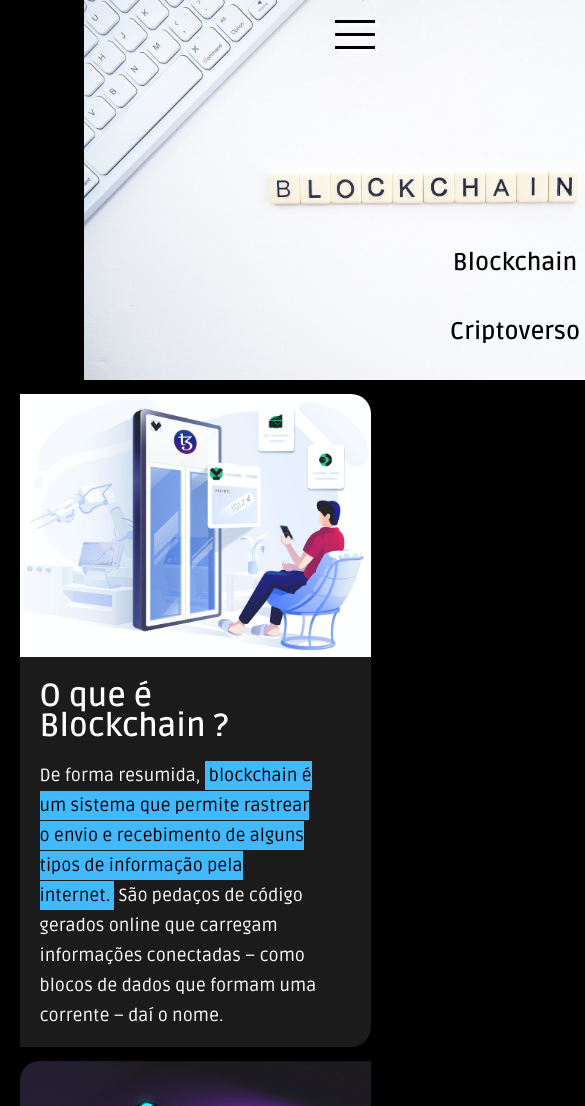
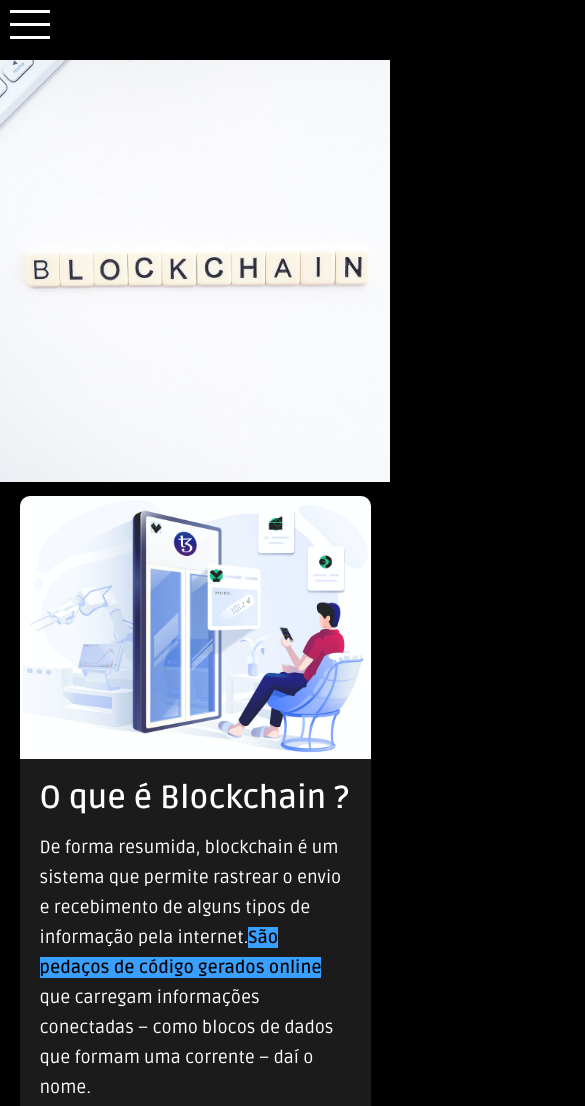
Before and after one commit to ImNotMenduina/Blockchain-WebDesign, a plain HTML site: page index.html in a window 390 px wide. Shown: the top 1106 px of the page, 585 px wide, since content can reach past the window. Drawn offline with Linux system fonts and the light colour scheme; a web font is replaced by a local one.

Commit message:
Design Update

```diff
--- a/index.html
+++ b/index.html
@@ -12,8 +12,13 @@
 
     <section id="m">
         <div id="wrapper_menu">
-            <div class="side_bar">
+            <div id="side_bar">
                 <nav>
+                    <div id="hamburguer_menu">
+                        <div class="linhas" id="linha1"></div>
+                        <div class="linhas" id="linha2"></div>
+                        <div class="linhas" id="linha3"></div>
+                    </div>
                     <ul>
                         <a href="#"><li class="list_item"><p>Blockchain</p></li></a>
                         <a href="#"><li class="list_item"><p>Criptoverso</p></li></a>
@@ -21,11 +26,8 @@
                         <a href="#"><li class="list_item"><p>Contato</p></li></a>
                     </ul>
 
-                    <div id="hamburguer_menu">
-                        <div class="linhas" id="linha1"></div>
-                        <div class="linhas" id="linha2"></div>
-                        <div class="linhas" id="linha3"></div>
-                    </div>
+
+
                 </nav>
             </div>
         </div>
@@ -45,7 +47,7 @@
 
                 <div id="ask2">
                     <h1 style="margin-bottom:20px;font-size:32px;">O que é Blockchain ?</h1>
-                    <p>De forma resumida, <mark style="background-color:rgb(64, 185, 255);padding:4px">blockchain é um sistema que permite rastrear o envio e recebimento de alguns tipos de informação pela internet.</mark> São pedaços de código gerados online que carregam informações conectadas – como blocos de dados que formam uma corrente – daí o nome. </p>
+                    <p>De forma resumida, blockchain é um sistema que permite rastrear o envio e recebimento de alguns tipos de informação pela internet.<mark style="background-color: rgb(58, 160, 255);"><strong>São pedaços de código gerados online</strong></mark> que carregam informações conectadas – como blocos de dados que formam uma corrente – daí o nome. </p>
                 </div>
                 </div>
         </section>
@@ -59,7 +61,7 @@
 
                 <div id="ask_ctt2">
                     <h1 style="margin-bottom:20px;font-size:32px;">Blockchain é a mesma coisa que bitcoin? </h1>
-                    <p>Não. Blockchain é a tecnologia que possibilitou a criação da bitcoin e de outras criptomoedas, como Ether e Litecoin, mas ela pode ser usada para diversas outras aplicações.</p>
+                    <p>Não. <mark style="background-color: rgb(58, 160, 255);"><strong>Blockchain é a tecnologia que possibilitou a criação da bitcoin e de outras criptomoedas</strong></mark>, como Ether e Litecoin, mas ela pode ser usada para diversas outras aplicações.</p>
                 </div>
 
 
--- a/script.js
+++ b/script.js
@@ -1,9 +1,14 @@
 document.getElementById("hamburguer_menu").onclick = function(){
-    document.getElementById("wrapper_menu").classList.toggle("openMenu") ;
+    document.getElementById("side_bar").classList.toggle("openMenu") ;
     document.getElementById("linha1").classList.toggle("openMenu");
     document.getElementById("linha2").classList.toggle("openMenu");
     document.getElementById("linha3").classList.toggle("openMenu");
-    document.getElementById("mainImg").classList.toggle("openMenu");
+    document.getElementById("side_bar").classList.toggle("resizedMobileMenu");
+    document.getElementById("linha1").classList.toggle("resizedMobileMenu");
+    document.getElementById("linha2").classList.toggle("resizedMobileMenu");
+    document.getElementById("linha3").classList.toggle("resizedMobileMenu");
+
+
 }
 
 var aboutUs_object = {
--- a/style.css
+++ b/style.css
@@ -40,12 +40,13 @@ body{
 #m{
     position:absolute;
 }
-#wrapper_menu{
+#side_bar{
     z-index: 100;
     position:fixed;
     width:400px;
     height:100vh;
     right:-325px;
+
 
     /* background-color: black; */
     border-bottom-left-radius: 20px;
@@ -57,28 +58,24 @@ body{
     -webkit-transition:right 1s ease-in-out, background-color 1s ease-in-out, box-shadow 1s ease-in-out;
 }
 
-#wrapper_menu.openMenu{
+#side_bar.openMenu{
     right:0;
-    background-color: #fff;
+
 }
 
 .list_item{
     list-style: none;
-
     padding:20px;
 
 }
-.side_bar ul{
-
-    position:absolute;
+#side_bar ul{
+    position:relative;
     text-align: center;
-
-    top:40%;
-    left:50%;
-    transform:translate(-50%,-40%);
+    font-size:25px;
+    top:50px;
 
 }
-.side_bar p{
+#side_bar p{
 
     color:rgb(0, 0, 0);
     font-family:"Ruda",sans-serif;
@@ -87,8 +84,8 @@ body{
     transition:.5s;
 
 }
-.side_bar p:hover{
-    transform:translateX(10%);
+#side_bar p:hover{
+    transform:translateX(5%);
 }
 
 #hamburguer_menu{
@@ -112,14 +109,16 @@ body{
 }
 
 #linha1.openMenu{
-    top:13px;
+
+    top:12px;
     transform:rotate(45deg);
 }
 #linha2.openMenu{
-    display:none;
+    display: none;
 }
 
 #linha3.openMenu{
+
     transform:rotate(-45deg);
 }
 
@@ -130,10 +129,9 @@ body{
 
 #wrapped_content{
     position:relative;
-    display:inline-block;
+    display:block;
 
-    border-top-right-radius:20px ;
-    border-bottom-right-radius:20px ;
+    border-radius: 10px;
     margin-top:10px;
     overflow: hidden;
     background-color:rgba(46, 45, 45, 0.6);
@@ -163,6 +161,7 @@ body{
 
 }
 #ask2{
+
     position:relative;
     display:inline-block;
 
@@ -191,8 +190,7 @@ body{
     position:relative;
     display:inline-block;
 
-    border-top-left-radius:20px ;
-    border-bottom-left-radius:20px ;
+    border-radius: 10px;
     margin-top:10px;
     overflow: hidden;
     background-color:rgba(46, 45, 45, 0.6);
@@ -398,6 +396,8 @@ body{
         float:none;
         display: block;
         max-width:100%;
+        margin:0;
+
     }
 
     #wrapped_content2{
@@ -430,7 +430,7 @@ body{
         float:none;
         display: block;
         max-width:100%;
-
+        margin:0;
     }
     #participe_btn{
         position:relative;
@@ -442,10 +442,77 @@ body{
 
 @media (max-width:900px){
 
-    #wrapper_menu{
-        background-color: rgba(255, 255, 255,.0);
+    #side_bar{
+        left:0;
+        top:-300px;
+
+
+        background-color: rgb(0, 0, 0);
+        box-shadow: none;
+        width:100%;
+        height:360px;
+        border-radius: 0px;
+        transition: top 1s;
 
     }
+
+    #side_bar ul{
+     width:100%;
+     text-align: right;
+    }
+
+
+    #hamburguer_menu{
+        position:absolute;
+        display: block;
+        bottom:0;
+        margin:10px;
+
+    }
+
+    #side_bar p{
+        color:white;
+        transition:none;
+        padding:15px;
+    }
+
+    #side_bar p:hover{
+        transform:none;
+        color:black;
+        font-weight: 700;
+
+    }
+
+    .list_item{
+        padding:0;
+        display: block;
+    }
+
+    .list_item:hover{
+        background-color:white;
+        color:black;
+    }
+
+
+    #side_bar.resizedMobileMenu{
+        top:-50px;
+    }
+
+
+    #linha1.resizedMobileMenu{
+
+        top:12px;
+        transform:rotate(45deg);
+    }
+    #linha2.resizedMobileMenu{
+        display: none;
+    }
+
+    #linha3.resizedMobileMenu{
+
+        transform:rotate(-45deg);
+    }
+
      #fullContent{
         margin:auto;
         width:calc(100% - 10vw);
@@ -454,21 +521,27 @@ body{
 
     }
     .linhas{
-        background-color: rgb(0, 0, 0);
-        box-shadow: 3px 3px 3px rgb(255, 255, 255);
+
+        background-color: white;
 
 
     }
-    #wrapper_menu{
-        box-shadow:none;
+    .list_item:hover{
+        cursor: pointer;
     }
 }
 
 @media (max-width:600px){
     #bg{
-        height:45vh;
-        background-size: contain;
-        background-position: top;
+        margin-top:60px;
+        position:relative;
+        background-attachment: scroll;
+        height:50vh;
+        width: 100%;
+        background-size: cover;
+        background-position:center;
+
+        background-color: #36D1DC;
     }
 }
 
@@ -510,7 +583,7 @@ input{
     border:none;
     margin-bottom:20px;
 
-
+   border-bottom: 1px solid rgba(0, 0, 0,.2);
 
 
 }
@@ -526,13 +599,15 @@ input:focus{
     width: 100%;
     border:none;
     color:white;
-    padding:10px;
+    padding:15px;
 
     background: #36D1DC;
     background: -webkit-linear-gradient(to right, #5B86E5, #36D1DC);
     background: linear-gradient(to right, #5B86E5, #36D1DC);
 
     border-radius: 10px;
+    font-size:18px;
+    font-family: Ruda,sans-serif;
 
     transition:transform 1s;
 
```
Also changed, not shown: overview/mobile_1.jpeg, overview/mobile_2.jpeg, overview/mobile_3.jpeg, overview/mobile_4.jpeg, overview/mobile_5.jpeg, overview/mobile_6.jpeg, overview/mobile_7.jpeg, overview/mobile_8.jpeg.
